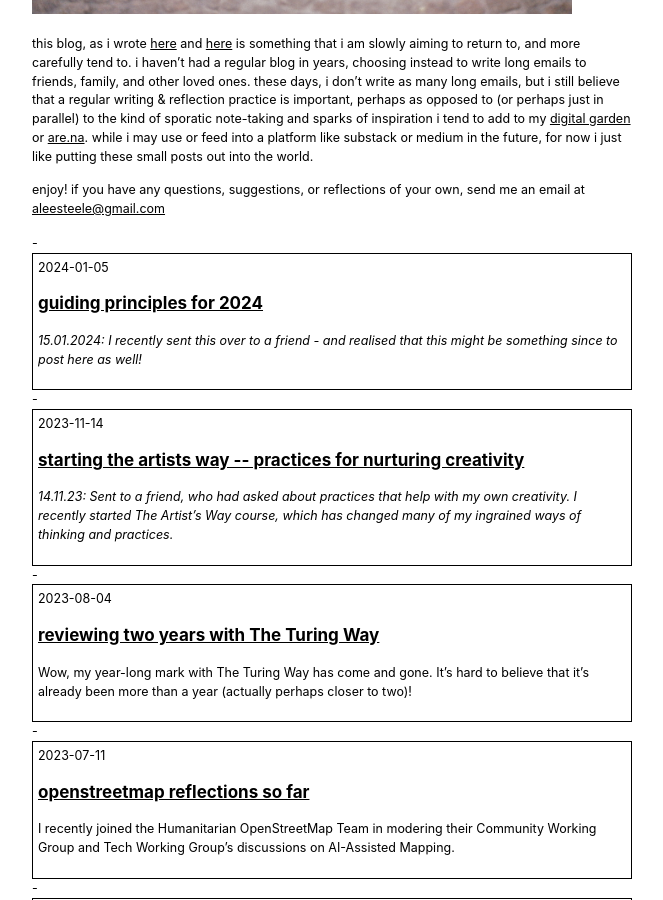
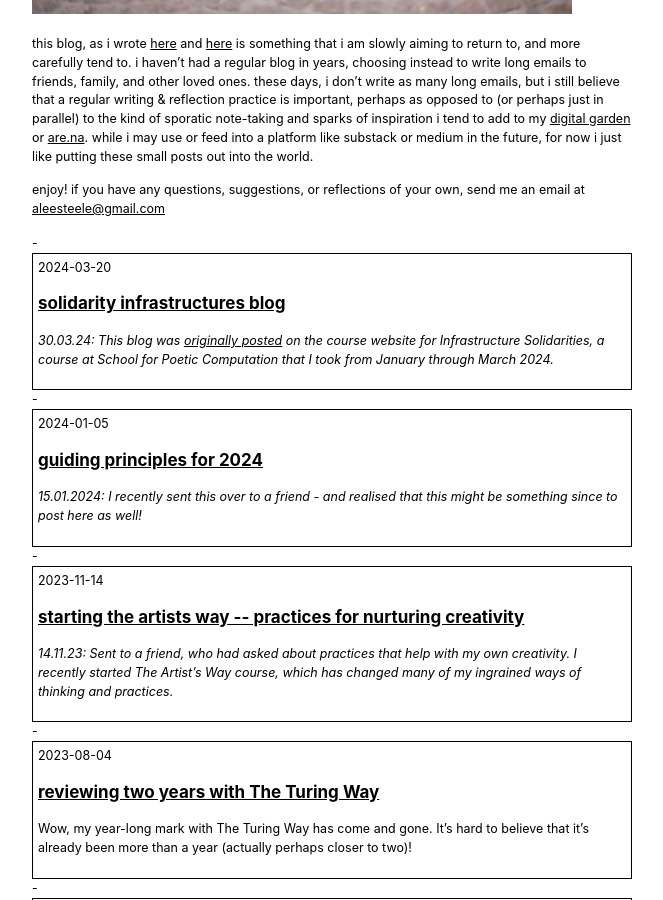
Before and after one commit to riggraz/no-style-please, a Jekyll site: the page built from blog.md, in a window 1280 px wide and 900 px high, scrolled down 445 px. Shown: the whole window, without its empty margins (308-971 px from the left). Built offline with Jekyll 4.4.1, drawn with Linux system fonts in a browser that asks for light colours; some of the changed text lies outside the part shown.

Commit message:
changing date

```diff
--- a/_posts/2024-03-20-solidarity-infra.md
+++ b/_posts/2024-03-20-solidarity-infra.md
@@ -1,7 +1,7 @@
 ---
 layout: post
 title: solidarity infrastructures blog
-date: 2018-01-11 23:00:00 +0000
+date: 2024-03-20 23:00:00 +0000
 category: blog
 published: true
 ---
```
